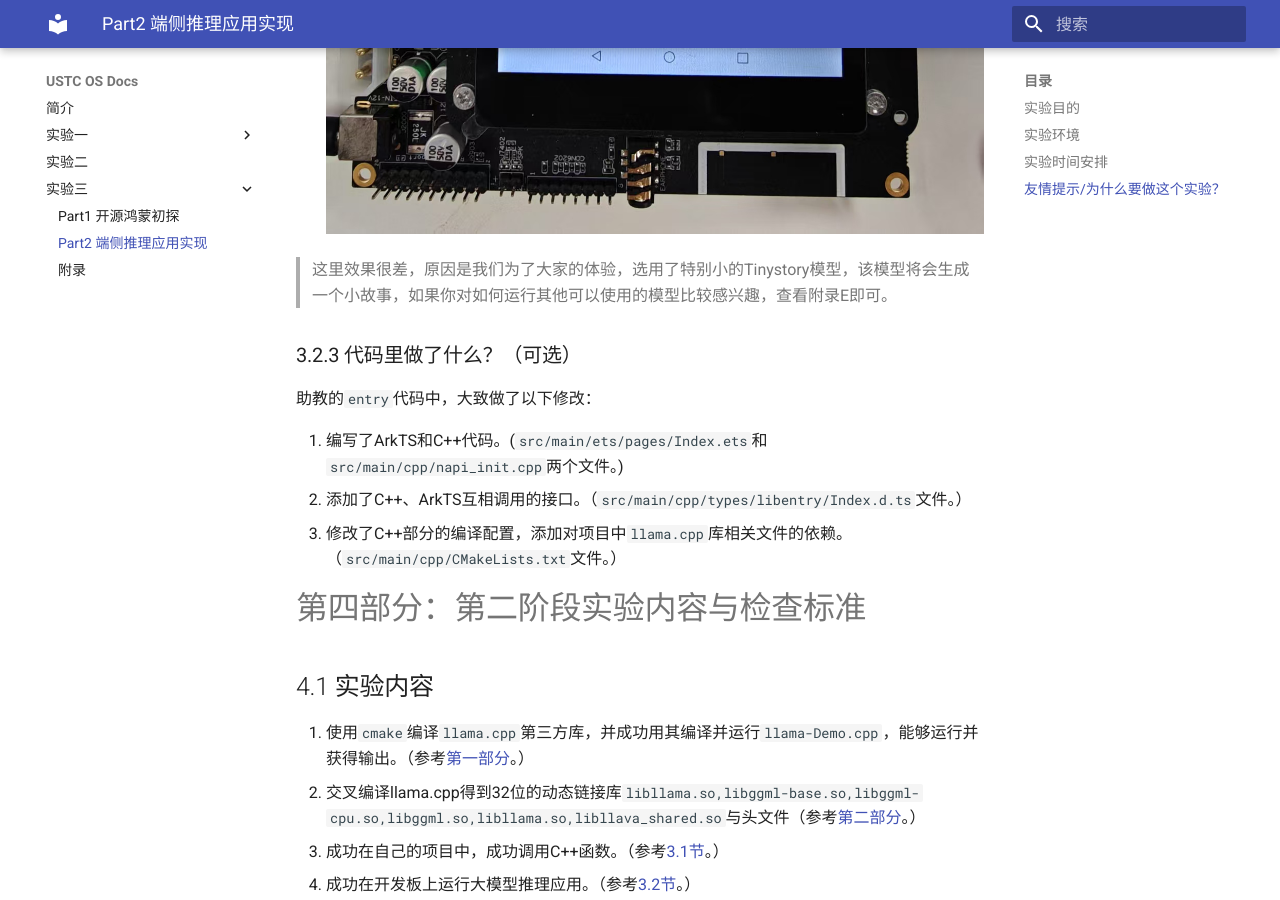
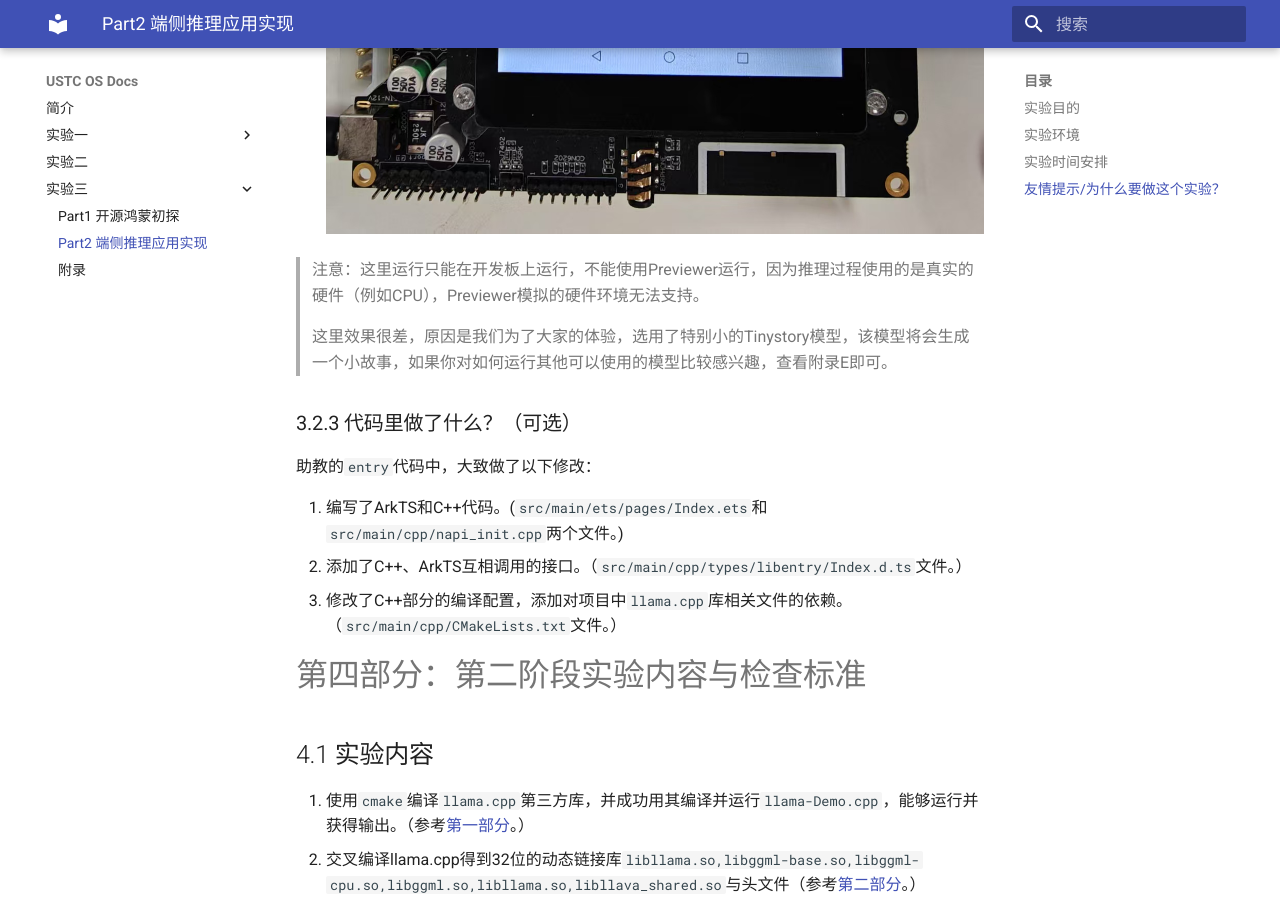
Before and after one commit to stdlibstring/oslab-docs, an MkDocs documentation site: the page built from docs/ohlab/ohlab-part2.md, in a window 1280 px wide and 900 px high, scrolled down 21226 px. Built offline with MkDocs 1.6.1 and Material for MkDocs 9.7.7, drawn with Linux system fonts in a browser that asks for light colours; part of the change alters nothing that is shown.

Commit message:
add some tips

````diff
--- a/docs/ohlab/ohlab-part2.md
+++ b/docs/ohlab/ohlab-part2.md
@@ -179,7 +179,7 @@ CMake本身不是一个编译器，而是一个构建系统生成器。它读取
 
 
 
-3. 执行编译与安装：
+2. 执行编译与安装：
     在build目录下，执行以下命令：
 
     a. 首先，编译 llama 库目标：
@@ -203,7 +203,7 @@ CMake本身不是一个编译器，而是一个构建系统生成器。它读取
 
     > 实际上，`cmake --install build`会让cmake进入`build`目录，然后帮助我们调用`make install`，并添加合适的参数，将编译好的文件复制到指定位置。
 
-4. 查找并验证编译产物：
+3. 查找并验证编译产物：
     编译成功后，libllama.so 文件通常会生成在`llama.cpp/build/install/lib` 目录下。
 
     ``` Bash
@@ -679,6 +679,8 @@ this.message = testNapi.add(2, 3).toString();
 6. 构建应用并且在开发板上运行,上面输入框可以输入提示词，效果如下所示：
 ![alt text](./assets/Llama效果.jpg)
 
+> 注意：这里运行只能在开发板上运行，不能使用Previewer运行，因为推理过程使用的是真实的硬件（例如CPU），Previewer模拟的硬件环境无法支持。
+>
 > 这里效果很差，原因是我们为了大家的体验，选用了特别小的Tinystory模型，该模型将会生成一个小故事，如果你对如何运行其他可以使用的模型比较感兴趣，查看附录E即可。
 
 
````
